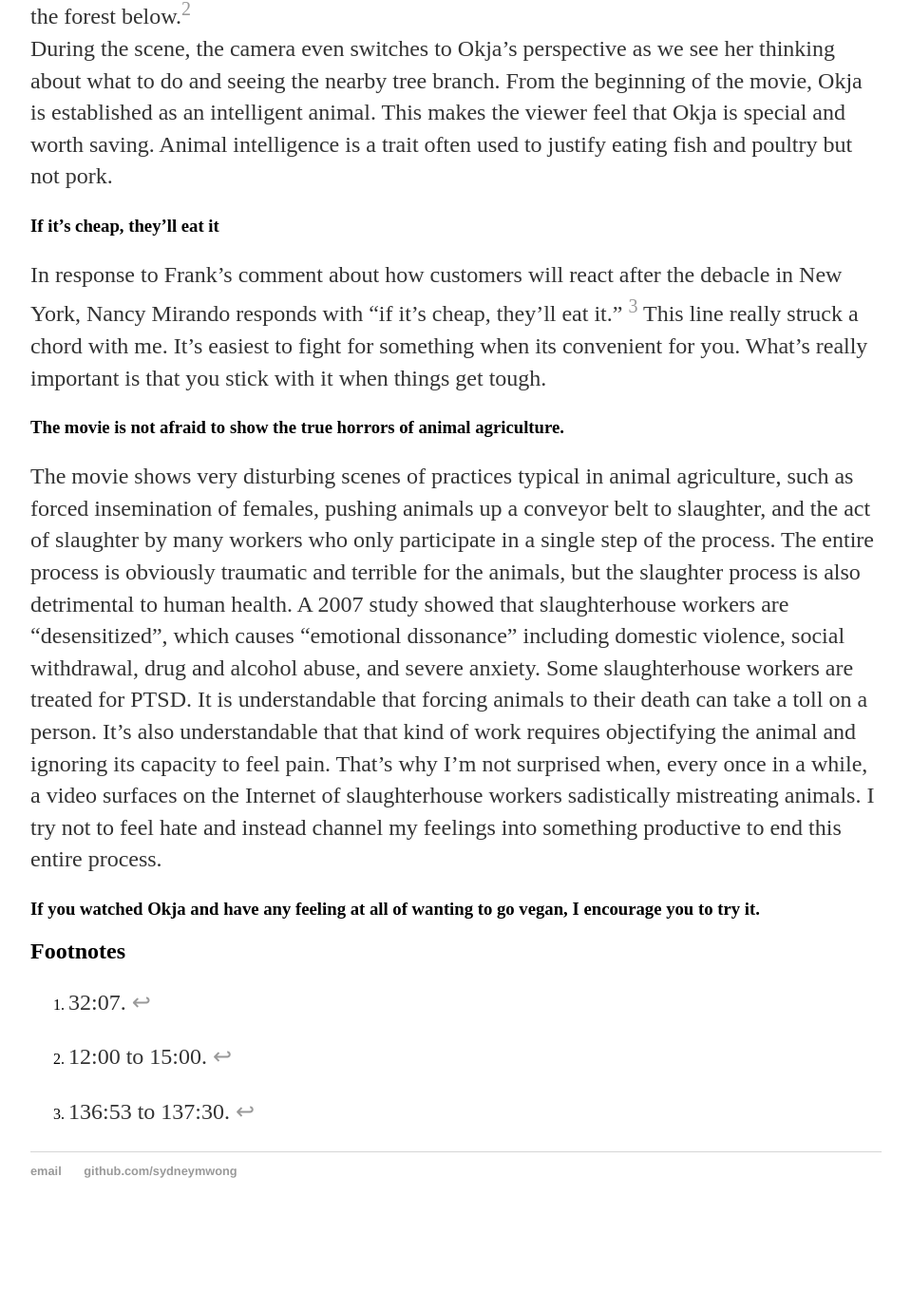
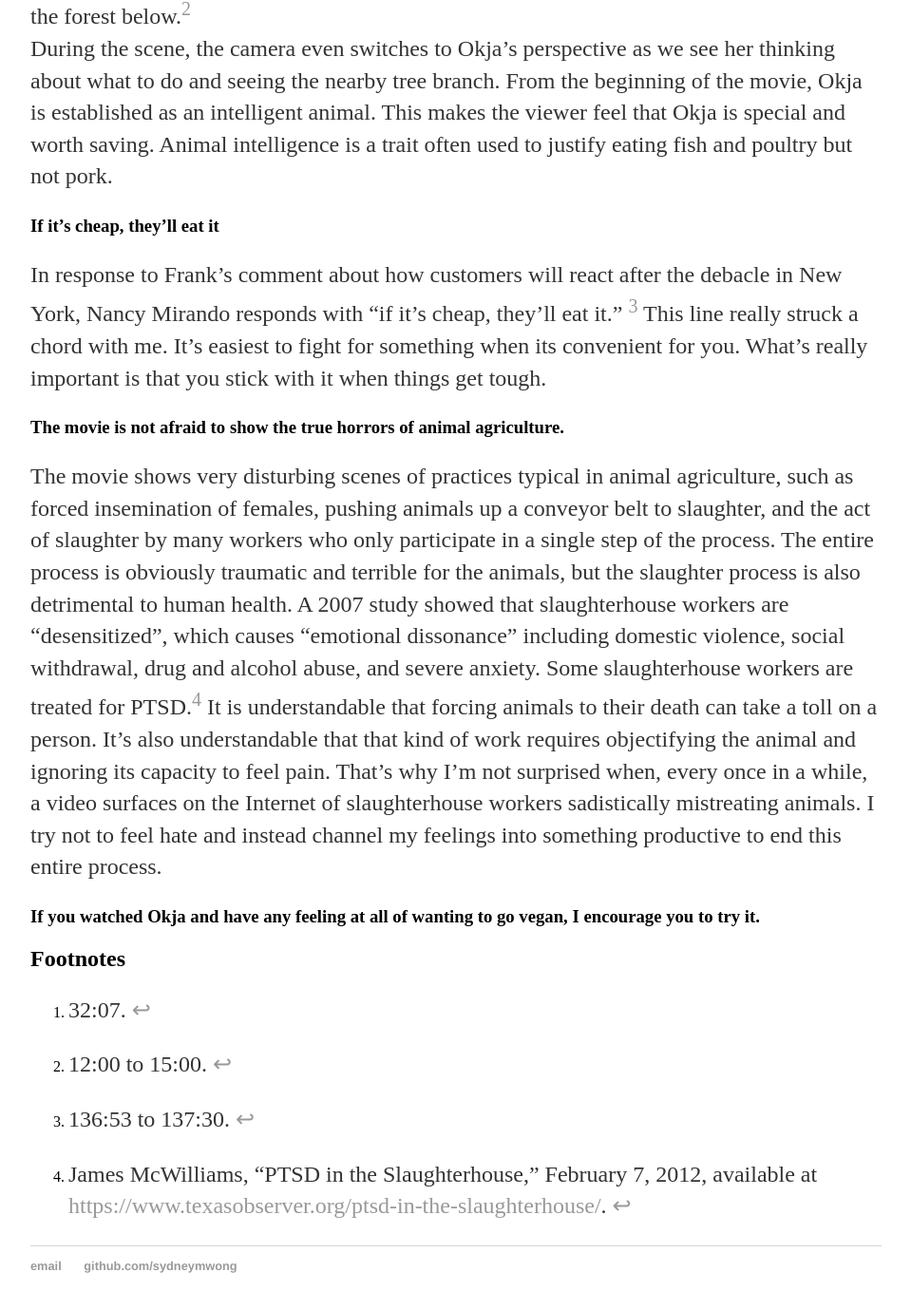
Before and after one commit to sydneymwong/sydneymwong.github.io, a Jekyll site: the page built from _posts/2018-1-8-okja.md, in a window 1280 px wide and 1400 px high, scrolled down 1663 px. Shown: the top 1379 px of the window at 95% size, without its empty margins (160-1119 px from the left). Built offline with Jekyll 4.4.1, drawn with Linux system fonts in a browser that asks for light colours; before the commit the page ends 2963 px from its top, so only the background shows below that.

Commit message:
added citation to texas observer

```diff
--- a/_posts/2018-1-8-okja.md
+++ b/_posts/2018-1-8-okja.md
@@ -32,7 +32,7 @@ It's easiest to fight for something when its convenient for you.  What's really
 The movie shows very disturbing scenes of practices typical in animal agriculture, such as forced insemination of females, pushing animals up a conveyor belt to slaughter, and the act of slaughter by many
 workers who only participate in a single step of the process.  The entire process is obviously traumatic and terrible for the animals, but the slaughter process is also detrimental to human health.  A 2007
 study showed that slaughterhouse workers are "desensitized", which causes "emotional dissonance" including domestic violence, social withdrawal, drug and alcohol abuse, and severe anxiety.  Some slaughterhouse
-workers are treated for PTSD.  It is understandable that forcing animals to their death can take a toll on a person.  It's also understandable that that kind of work requires objectifying the animal and ignoring
+workers are treated for PTSD.[^4]  It is understandable that forcing animals to their death can take a toll on a person.  It's also understandable that that kind of work requires objectifying the animal and ignoring
 its capacity to feel pain.  That's why I'm not surprised when, every once in a while, a video surfaces on the Internet of slaughterhouse workers sadistically mistreating animals.  I try not to feel hate and
 instead channel my feelings into something productive to end this entire process.
 
@@ -42,3 +42,4 @@ instead channel my feelings into something productive to end this entire process
 [^1]: 32:07.
 [^2]: 12:00 to 15:00.
 [^3]: 136:53 to 137:30.
+[^4]: James McWilliams, "PTSD in the Slaughterhouse," February 7, 2012, available at <https://www.texasobserver.org/ptsd-in-the-slaughterhouse/>.
```
